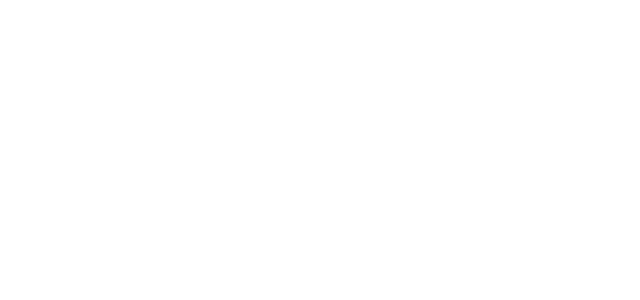
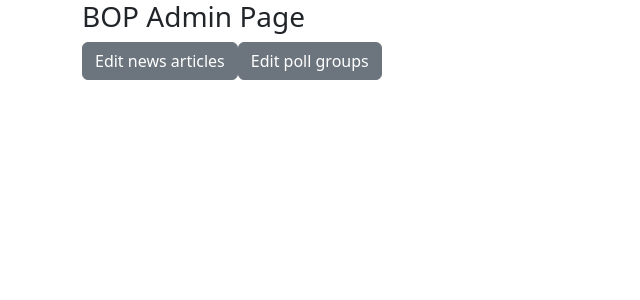
Before and after one commit to fullstackatbrown/project-bop, a React (Create React App) app in the folder bop-admin/: page / in a window 1280 px wide. Before the commit this address had no page. Shown: the top 300 px of the page, without its empty margins (0-640 px from the left). Built offline with nearby package versions, Linux system fonts and the light colour scheme; what @cosmicjs/sdk would draw is missing.

Commit message:
add main page

```diff
--- a/bop-admin/src/App.js
+++ b/bop-admin/src/App.js
@@ -4,15 +4,17 @@
 import NewsEdit from "./pages/NewsEdit";
 import PollList from "./pages/PollList";
 import PollEdit from "./pages/PollEdit";
+import Main from "./pages/Main";
 
 function App() {
     return (
         <Router>
             <Routes>
+                <Route path="/news/:id" element={(<NewsEdit />)} />
                 <Route path="/news" element={(<NewsList />)} />
-                <Route path="/news/:id" element={(<NewsEdit />)} />
+                <Route path="/poll/:id" element={(<PollEdit />)} />
                 <Route path="/poll" element={(<PollList />)} />
-                <Route path="/poll/:id" element={(<PollEdit />)} />
+                <Route path="/" element={(<Main />)} />
             </Routes>
         </Router>
     );
--- /dev/null
+++ b/bop-admin/src/pages/Main.js
@@ -0,0 +1,14 @@
+import { Button, Container } from "react-bootstrap";
+import { useNavigate } from "react-router-dom";
+
+export default function Main() {
+    const navigate = useNavigate();
+
+    return (
+        <Container>
+            <h3>BOP Admin Page</h3>
+            <Button variant="secondary" onClick={() => navigate("/news")}>Edit news articles</Button>
+            <Button variant="secondary" onClick={() => navigate("/poll")}>Edit poll groups</Button>
+        </Container>
+    );
+}
```
